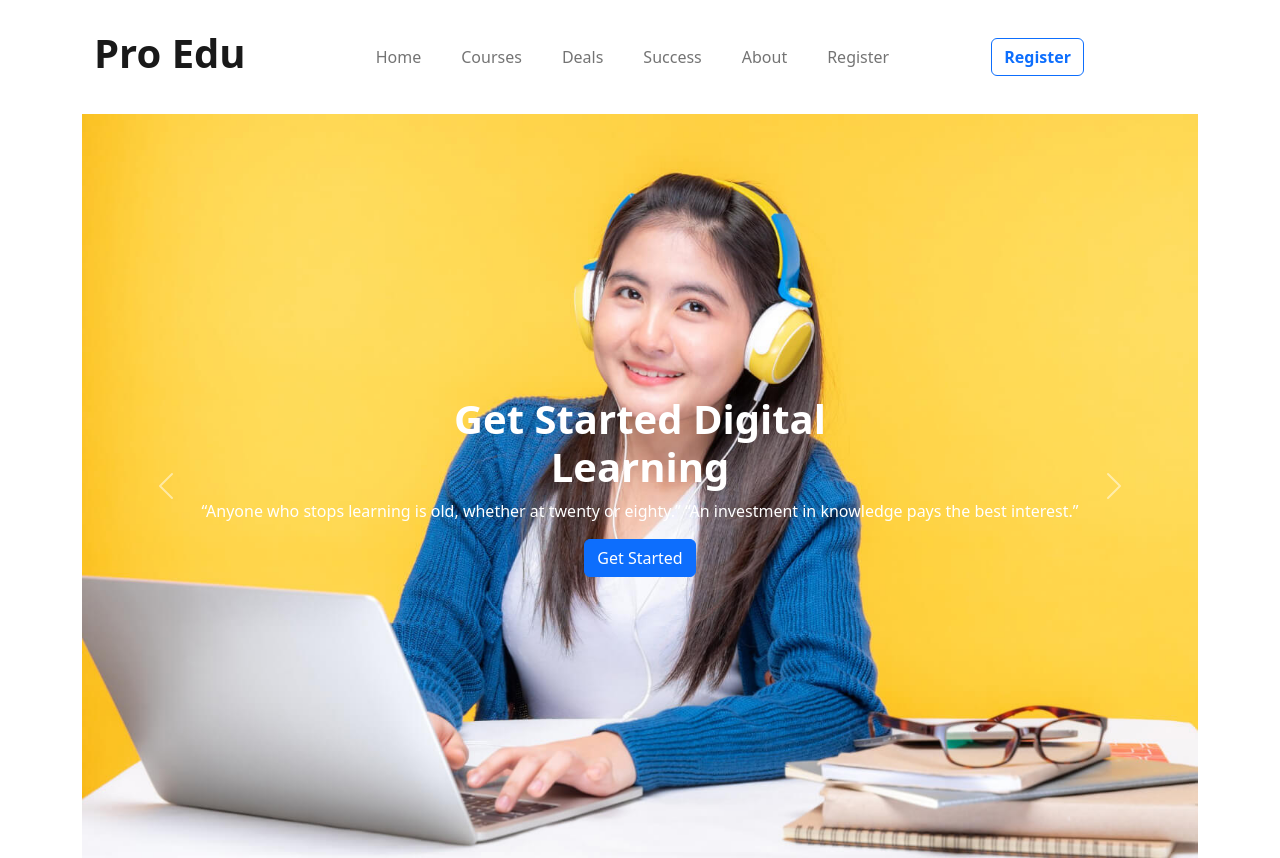
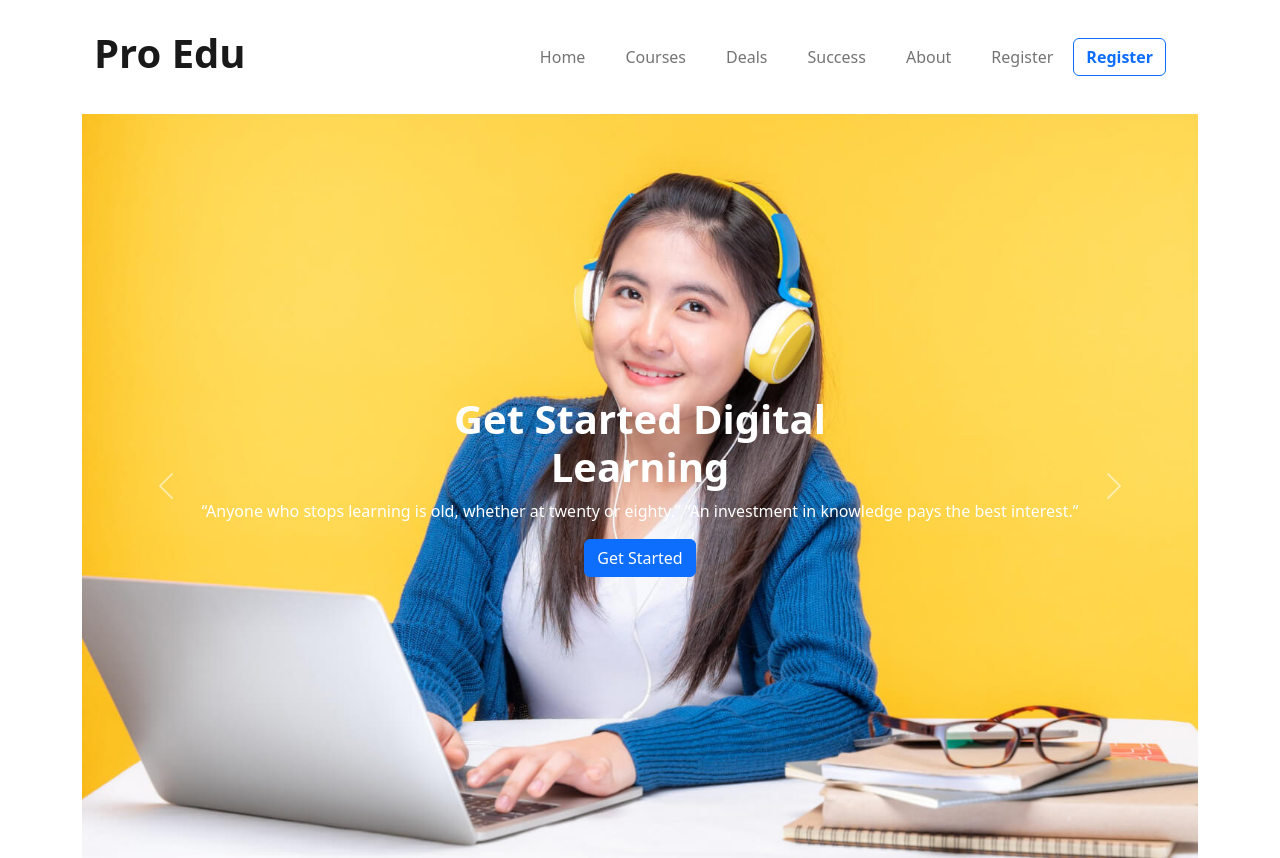
Before and after one commit to siam50/ready-for-learning, a plain HTML site: page index.html in a window 1280 px wide. Shown: the top 858 px of the page. Drawn offline with nearby package versions, Linux system fonts and the light colour scheme.

Commit message:
navbar correction

```diff
--- a/index.html
+++ b/index.html
@@ -26,7 +26,7 @@
                     aria-controls="navbarNav" aria-expanded="false" aria-label="Toggle navigation">
                     <span class="navbar-toggler-icon"></span>
                 </button>
-                <div class="collapse navbar-collapse justify-content-evenly" id="navbarNav">
+                <div class="collapse navbar-collapse justify-content-end" id="navbarNav">
                     <ul class="navbar-nav">
                         <li class="nav-item ms-4">
                             <a class="nav-link" aria-current="page" href="#">Home</a>
```
